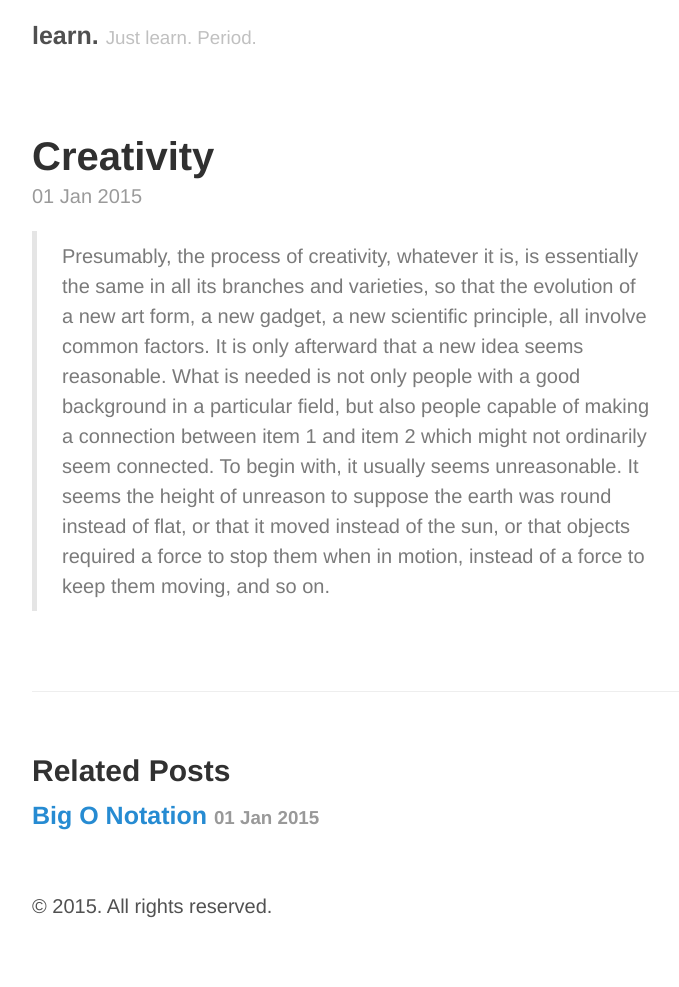
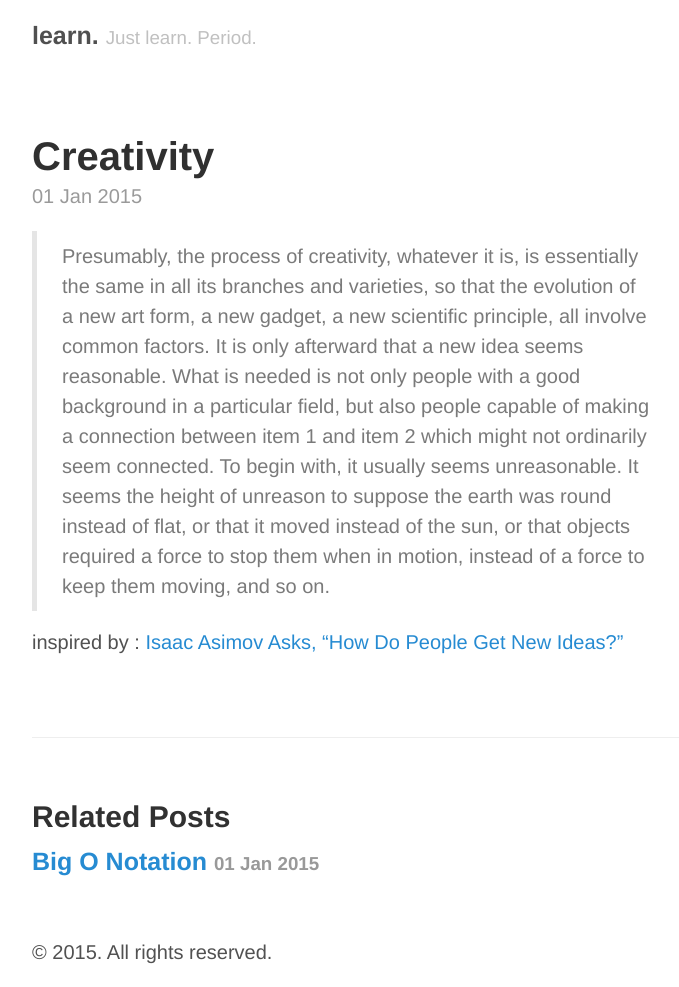
Before and after one commit to lakshma/lakshma.github.io, a Jekyll site: the page built from _posts/2015-01-01-creativity.md, in a window 1280 px wide. Shown: the whole page, without its empty margins (248-927 px from the left). Built offline with Jekyll 4.4.1, drawn with Linux system fonts in a browser that asks for light colours; Markdown is read by kramdown in place of the engine named in the settings; before the commit the page ends 941 px from its top, so only the background shows below that.

Commit message:
no message

```diff
--- a/_posts/2015-01-01-creativity.md
+++ b/_posts/2015-01-01-creativity.md
@@ -8,3 +8,5 @@
 with a good background in a particular field, but also people capable of making a connection between item 1 and item 2 which might not ordinarily seem connected.
 To begin with, it usually seems unreasonable. It seems the height of unreason to suppose the earth was round instead of flat, or that it moved instead of the sun,
 or that objects required a force to stop them when in motion, instead of a force to keep them moving, and so on.
+
+inspired by : [Isaac Asimov Asks, “How Do People Get New Ideas?”](http://www.technologyreview.com/view/531911/isaac-asimov-asks-how-do-people-get-new-ideas/)
```
